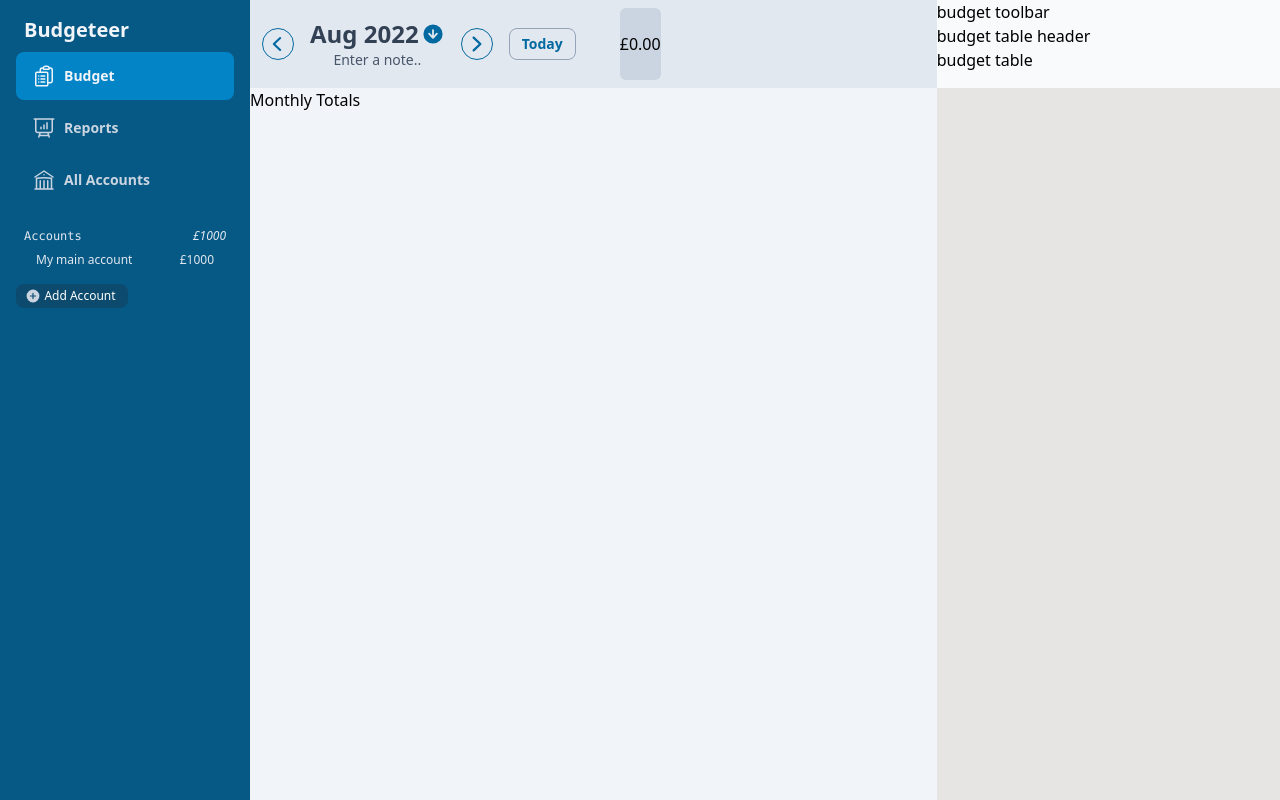
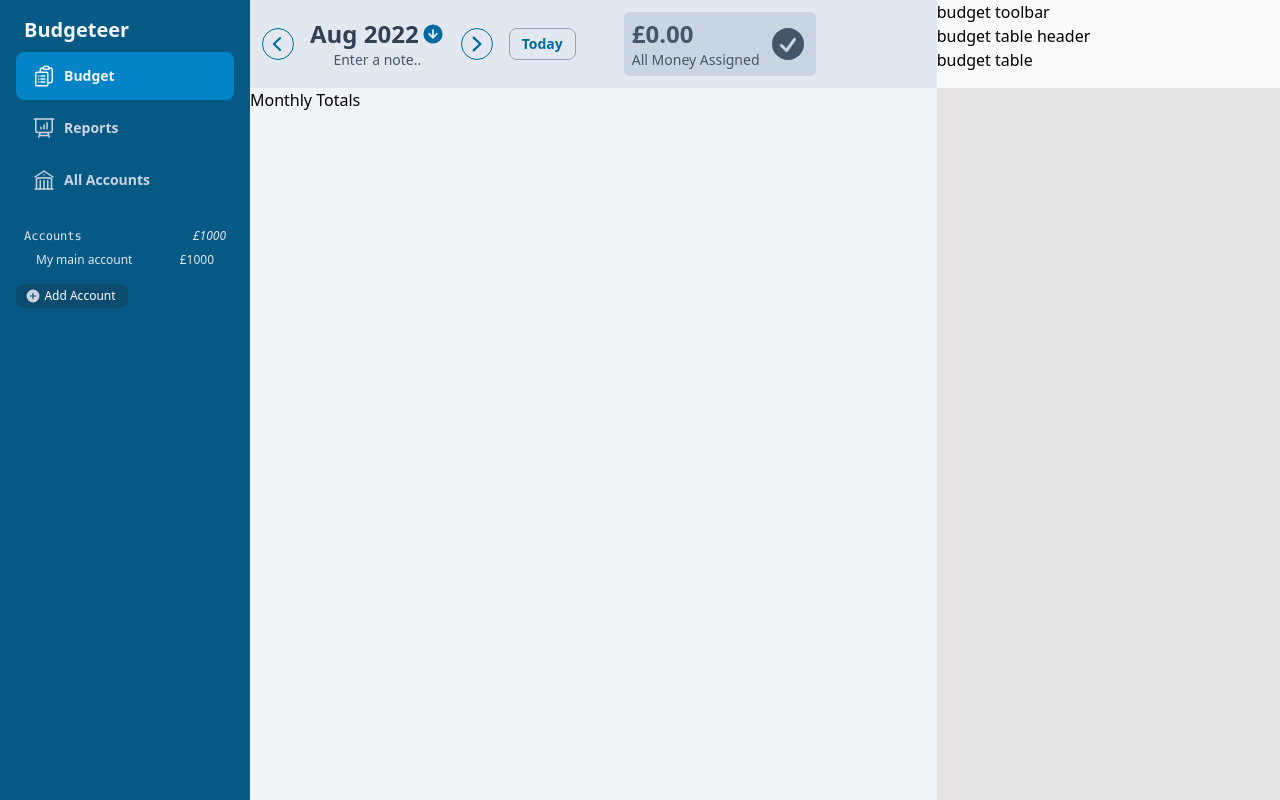
Before and after one commit to R-Middleton/budgeteer, a React (Vite) app: page / in a window 1280 px wide. Built offline with nearby package versions, Linux system fonts and the light colour scheme; what @savvywombat/tailwindcss-grid-areas would draw is missing.

Commit message:
Styled header totals component

```diff
--- a/src/components/budget/header/headerTotals.tsx
+++ b/src/components/budget/header/headerTotals.tsx
@@ -1,7 +1,27 @@
 const HeaderTotals = () => {
   return (
-    <div className=' bg-slate-300 rounded-md m-2 grid items-center '>
-      <div>£0.00</div>
+    <div className=' bg-slate-300 rounded-md m-3 p-2 flex items-center gap-2'>
+      <div className='flex flex-col justify-center'>
+        <div className='text text-2xl font-sans font-bold text-slate-600'>
+          £0.00
+        </div>
+        <div className='text text-sm font-sans text-slate-600'>
+          All Money Assigned
+        </div>
+      </div>
+      <div className=''>
+        <svg
+          xmlns='http://www.w3.org/2000/svg'
+          viewBox='0 0 20 20'
+          className='w-10 h-10 fill-slate-600'
+        >
+          <path
+            fillRule='evenodd'
+            d='M10 18a8 8 0 100-16 8 8 0 000 16zm3.857-9.809a.75.75 0 00-1.214-.882l-3.483 4.79-1.88-1.88a.75.75 0 10-1.06 1.061l2.5 2.5a.75.75 0 001.137-.089l4-5.5z'
+            clipRule='evenodd'
+          />
+        </svg>
+      </div>
     </div>
   );
 };
```
